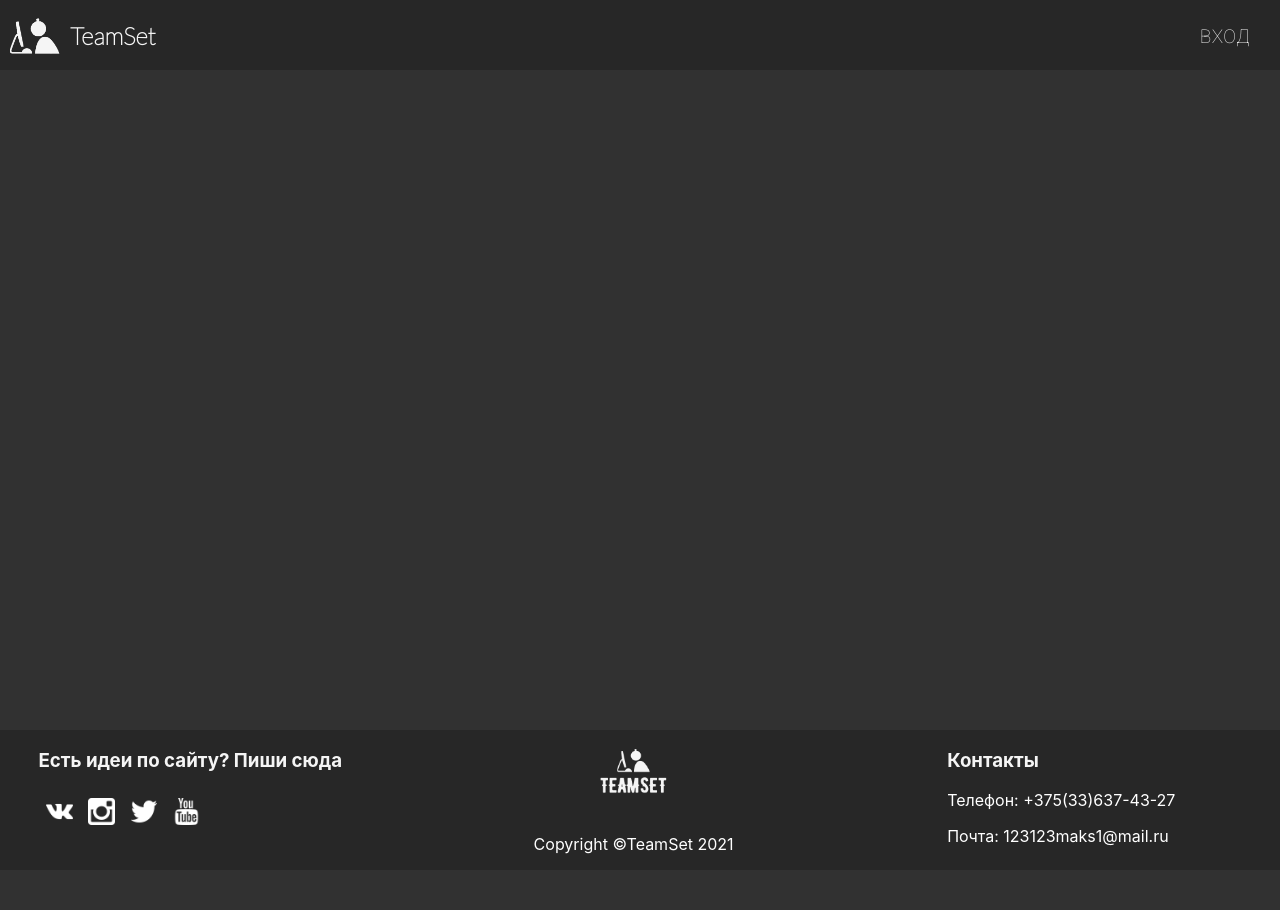
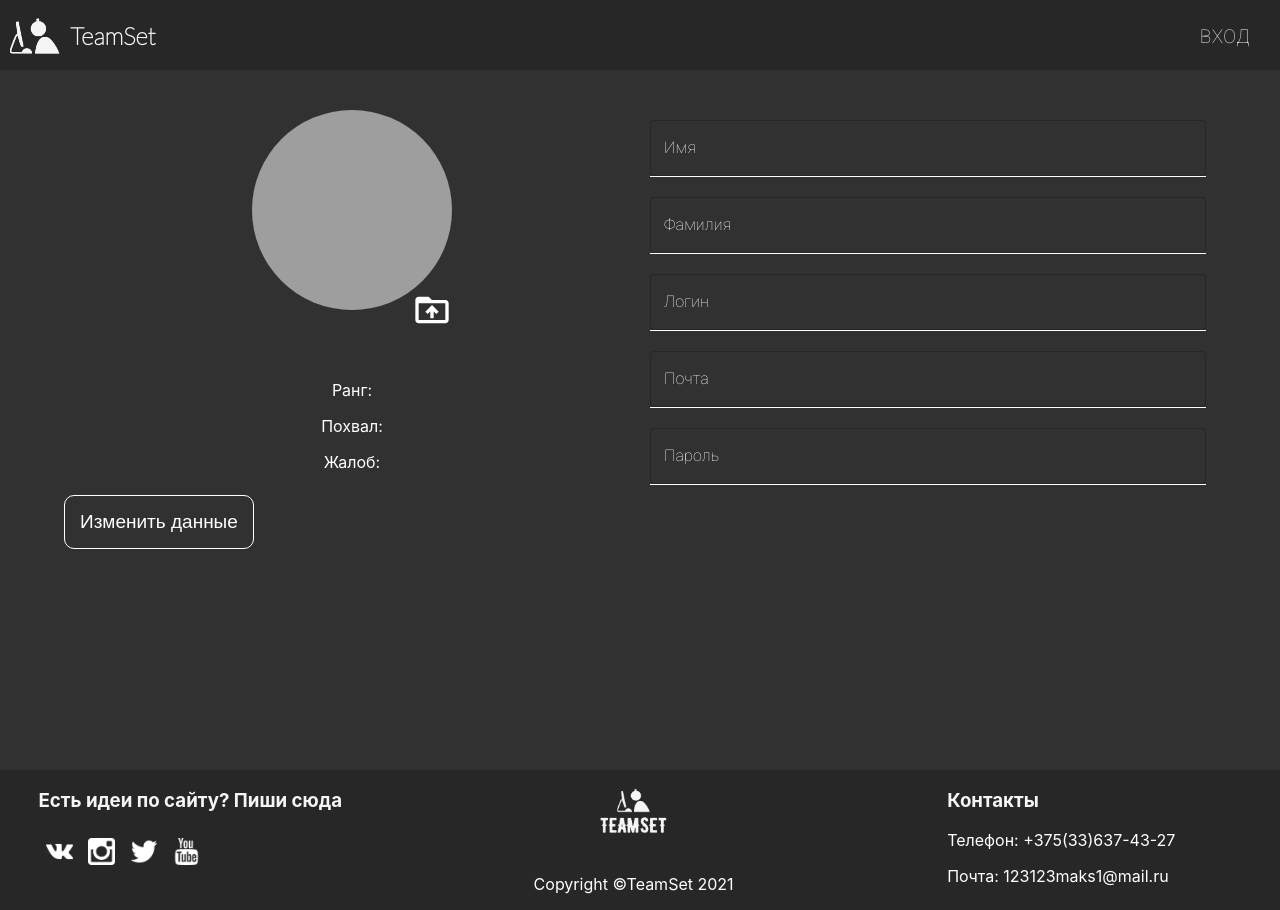
Before and after one commit to lacrotas/FinalProject, a React (Create React App) app: page /PersonalOffice in a window 1280 px wide. Before the commit the page ends 870 px from the top, so only its background shows below. Built offline with nearby package versions, Linux system fonts and the light colour scheme; grey boxes are pictures that could not be loaded.

Commit message:
Validation, PersonalOffice

```diff
--- a/package.json
+++ b/package.json
@@ -13,13 +13,15 @@
     "@testing-library/jest-dom": "^5.15.0",
     "@testing-library/react": "^11.2.7",
     "@testing-library/user-event": "^12.8.3",
+    "formik": "^2.2.9",
     "prop-types": "^15.7.2",
     "react": "^17.0.2",
     "react-dom": "^17.0.2",
     "react-router-dom": "^6.0.2",
     "react-scripts": "4.0.3",
     "styled-components": "^5.3.3",
-    "web-vitals": "^1.1.2"
+    "web-vitals": "^1.1.2",
+    "yup": "^0.32.11"
   },
   "scripts": {
     "start": "react-scripts start",
--- a/src/App.js
+++ b/src/App.js
@@ -2,21 +2,21 @@ import './App.scss';
 import { Routes, Route } from 'react-router-dom';
 
 import Home from './pages/Home/Home';
-import FindLobbyTable from './pages/FindLobbyTable';
 import CreateLobby from './pages/Lobby/CreateLobby';
 import Layout from './components/Layout';
 import MyLobby from './pages/MyLobbyTables/MyLobbyTables';
 import AllLobbyTables from './pages/AllLobbyTables/AllLobbyTables';
+import PersonalOffice from './pages/PersonalOffice/PersonalOffice';
 
 const App = () => {
   return (
     <Layout>
       <Routes>
         <Route path="/" element={<Home />} />
-        <Route path="/FindLobby" element={<FindLobbyTable />} />
         <Route path="/CreateLobby" element={<CreateLobby />} />
         <Route path="/MyLobby" element={<MyLobby />} />
         <Route path="/AllLobby" element={<AllLobbyTables />} />
+        <Route path="/PersonalOffice" element={<PersonalOffice />} />
       </Routes>
     </Layout>
   );
--- a/src/Pages/FindLobbyTable.js
+++ /dev/null
@@ -1,7 +0,0 @@
-// import SliderInfo from '../components/SliderInfo';
-
-const App = () => {
-  return <div className="App">{/* <SliderInfo /> */}</div>;
-};
-
-export default App;
--- a/src/components/Header/components/ModalWindows/ModalWindow.js
+++ b/src/components/Header/components/ModalWindows/ModalWindow.js
@@ -62,11 +62,14 @@ class ModalWindow extends React.Component {
         email: this.state.email,
         rang: 'Novice',
         firstName: '',
-        secondName: '',
+        lastName: '',
+        like: 0,
+        dislike: 0,
       };
       const oldUsers = JSON.parse(localStorage.getItem('UsersData') || '[]');
       oldUsers.push(newUser);
       localStorage.setItem('UsersData', JSON.stringify(oldUsers));
+      this.authorization();
     } else if (this.state.repassword !== this.state.password) {
       alert('пароли не совпадают');
     } else if (this.checkEmail()) {
--- a/src/components/Header/components/navigation/Navigation.js
+++ b/src/components/Header/components/navigation/Navigation.js
@@ -64,10 +64,12 @@ class Navigation extends React.Component {
             <Button>
               <Link to="/MyLobby">Ваши лобби</Link>
             </Button>
-            <Button>
-              <p>{this.state.login}</p>
-              <Avatar {...this.stringAvatar(this.state.login)} />
-            </Button>
+            <Link to="/PersonalOffice">
+              <Button>
+                <p>{this.state.login}</p>
+                <Avatar {...this.stringAvatar(this.state.login)} />
+              </Button>
+            </Link>
             <Button className="header__button--login" onClick={this.logOut}>
               Выход
             </Button>
--- /dev/null
+++ b/src/pages/PersonalOffice/Inputs/Inputs.js
@@ -0,0 +1,28 @@
+import React from 'react';
+import { ErrorMessage, useField } from 'formik';
+import PropTypes from 'prop-types';
+import TextField from '@mui/material/TextField';
+
+import './Inputs.scss';
+
+export const Inputs = ({ label, ...props }) => {
+  const [field] = useField(props);
+  return (
+    <div className="inputError">
+      <TextField
+        id="outlined-required"
+        className="inputError__input"
+        label={label}
+        {...field}
+        {...props}
+        autoComplete="off"
+      />
+      <ErrorMessage className="inputError__error" component="div" name={field.name} />
+    </div>
+  );
+};
+Inputs.propTypes = {
+  name: PropTypes.string.isRequired,
+  label: PropTypes.string.isRequired,
+};
+export default Inputs;
--- /dev/null
+++ b/src/pages/PersonalOffice/Inputs/Inputs.scss
@@ -0,0 +1,16 @@
+.inputError {
+  padding: 10px;
+  .inputError__input {
+    width: 100%;
+    border-bottom: #fff solid 1px;
+    label {
+      color: #fff;
+    }
+    input {
+      color: #fff;
+    }
+  }
+  .inputError__error {
+    color: #fff;
+  }
+}
--- /dev/null
+++ b/src/pages/PersonalOffice/PersonalOffice.js
@@ -0,0 +1,116 @@
+import React from 'react';
+import { Formik, Form } from 'formik';
+import * as Yup from 'yup';
+import Avatar from '@mui/material/Avatar';
+import DriveFolderUploadIcon from '@mui/icons-material/DriveFolderUpload';
+import TextArea from './Inputs/Inputs';
+
+import './PersonalOffice.scss';
+
+function fillFields() {
+  const activeUser = JSON.parse(localStorage.getItem('activeUser') || '[]');
+  const initialValues = [];
+  initialValues.firstName = activeUser.firstName;
+  initialValues.lastName = activeUser.lastName;
+  initialValues.login = activeUser.login;
+  initialValues.email = activeUser.email;
+  initialValues.password = activeUser.password;
+  initialValues.rang = activeUser.rang;
+  initialValues.like = activeUser.like;
+  initialValues.dislike = activeUser.dislike;
+  return initialValues;
+}
+
+function saveUserData(values) {
+  const activeUser = JSON.parse(localStorage.getItem('activeUser') || '[]');
+  const oldUsers = JSON.parse(localStorage.getItem('UsersData') || '[]');
+  for (let i = 0; i < oldUsers.length; i++) {
+    if (oldUsers[i].email === activeUser.email) {
+      oldUsers[i].firstName = values.firstName;
+      oldUsers[i].lastName = values.lastName;
+      oldUsers[i].login = values.login;
+      oldUsers[i].email = values.email;
+      oldUsers[i].password = values.password;
+
+      activeUser.firstName = values.firstName;
+      activeUser.lastName = values.lastName;
+      activeUser.login = values.login;
+      activeUser.email = values.email;
+      activeUser.password = values.password;
+    }
+  }
+  localStorage.setItem('activeUser', JSON.stringify(activeUser));
+  localStorage.setItem('UsersData', JSON.stringify(oldUsers));
+}
+
+const userData = fillFields();
+
+const PersonalOffice = () => {
+  const validate = Yup.object({
+    firstName: Yup.string()
+      .max(15, 'Длина должна быть не более 15 символов')
+      .required('Обязательное поле'),
+    lastName: Yup.string()
+      .max(20, 'Длина должна быть не более 20 символов')
+      .required('Обязательное поле'),
+    login: Yup.string()
+      .max(15, 'Длина должна быть не более 15 символов')
+      .required('Обязательное поле'),
+    email: Yup.string().email('Данная почта не доступна').required('Обязательное поле'),
+    password: Yup.string().min(6, 'Пароль не менее 6 символов').required('Обязательное поле'),
+  });
+
+  return (
+    <Formik
+      initialValues={{
+        firstName: userData.firstName,
+        lastName: userData.lastName,
+        login: userData.login,
+        email: userData.email,
+        password: userData.password,
+      }}
+      validationSchema={validate}
+      onSubmit={values => {
+        saveUserData(values);
+      }}
+    >
+      <div className="personalOffice">
+        <div className="personalOffice__mainInfo">
+          <div className="personalOffice__avatar">
+            <Avatar
+              className="personalOffice__image--avatar"
+              alt="Remy Sharp"
+              src="/static/images/avatar/1.jpg"
+            />
+            <label className="personalOffice__block--upload" htmlFor="contained-button-file">
+              <DriveFolderUploadIcon className="personalOffice__button-upload" />
+              <input
+                className="personalOffice__input--disable"
+                accept="image/*"
+                id="contained-button-file"
+                multiple
+                type="file"
+              />
+            </label>
+          </div>
+          <div className="personalOffice__text--stats">
+            <p>Ранг: {userData.rang}</p>
+            <p>Похвал: {userData.like}</p>
+            <p>Жалоб: {userData.dislike}</p>
+          </div>
+        </div>
+        <Form className="personalOffice__form">
+          <TextArea label="Имя" name="firstName" type="text" />
+          <TextArea label="Фамилия" name="lastName" type="text" />
+          <TextArea label="Логин" name="login" type="text" />
+          <TextArea label="Почта" name="email" type="email" />
+          <TextArea label="Пароль" name="password" type="password" />
+          <button className="personalOffice__button--left" type="submit">
+            Изменить данные
+          </button>
+        </Form>
+      </div>
+    </Formik>
+  );
+};
+export default PersonalOffice;
--- /dev/null
+++ b/src/pages/PersonalOffice/PersonalOffice.scss
@@ -0,0 +1,50 @@
+.personalOffice {
+  width: 90%;
+  margin-top: 40px;
+  margin-left: 5%;
+  display: flex;
+  position: relative;
+  .personalOffice__form {
+    flex-basis: 50%;
+    .personalOffice__button--left {
+      position: absolute;
+      left: 0;
+      padding: 15px;
+      border-radius: 10px;
+      border: 1px solid #fff;
+      background: none;
+      font-size: 19px;
+      color: #fff;
+    }
+  }
+  .personalOffice__mainInfo {
+    flex-basis: 50%;
+    .personalOffice__avatar {
+      .personalOffice__image--avatar {
+        width: 200px;
+        height: 200px;
+        margin-left: calc(50% - 100px);
+      }
+      .personalOffice__block--upload {
+        position: relative;
+        top: -20px;
+        margin-left: calc(50% + 60px);
+        .personalOffice__button-upload {
+          width: 40px;
+          height: 40px;
+          &:hover {
+            cursor: pointer;
+            color: rgb(204, 204, 204);
+          }
+        }
+      }
+    }
+    .personalOffice__text--stats {
+      text-align: center;
+      padding: 10px;
+    }
+  }
+}
+.personalOffice__input--disable {
+  display: none;
+}
```
Also changed, not shown: 1 other file (tests, documents, lock files or other folders).
